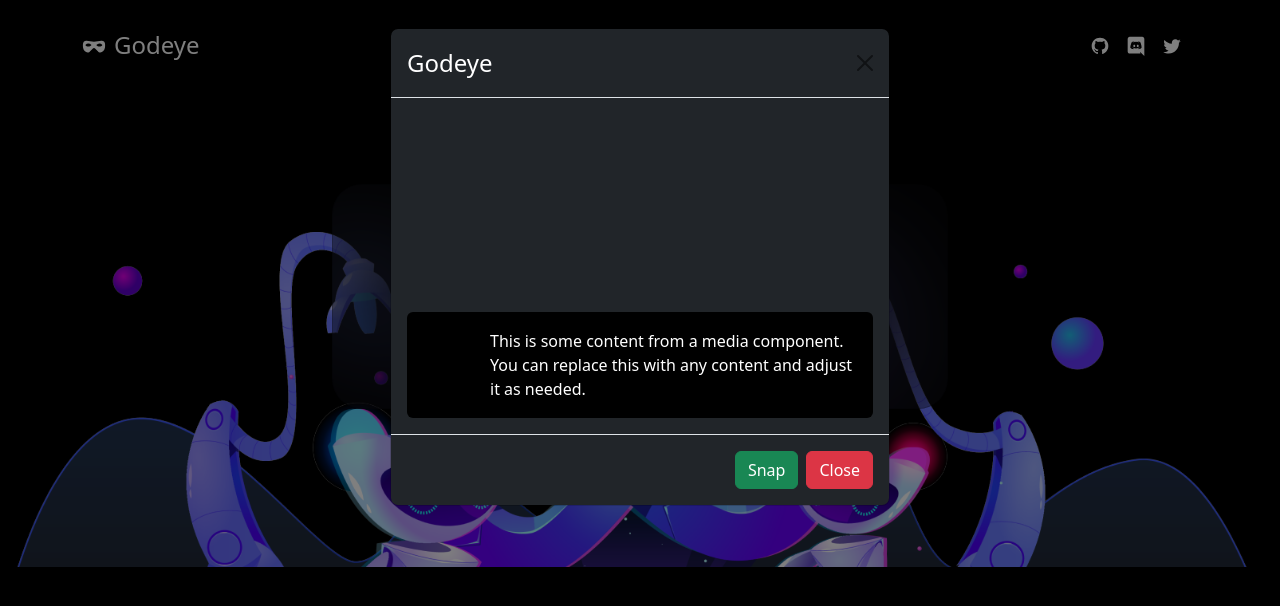
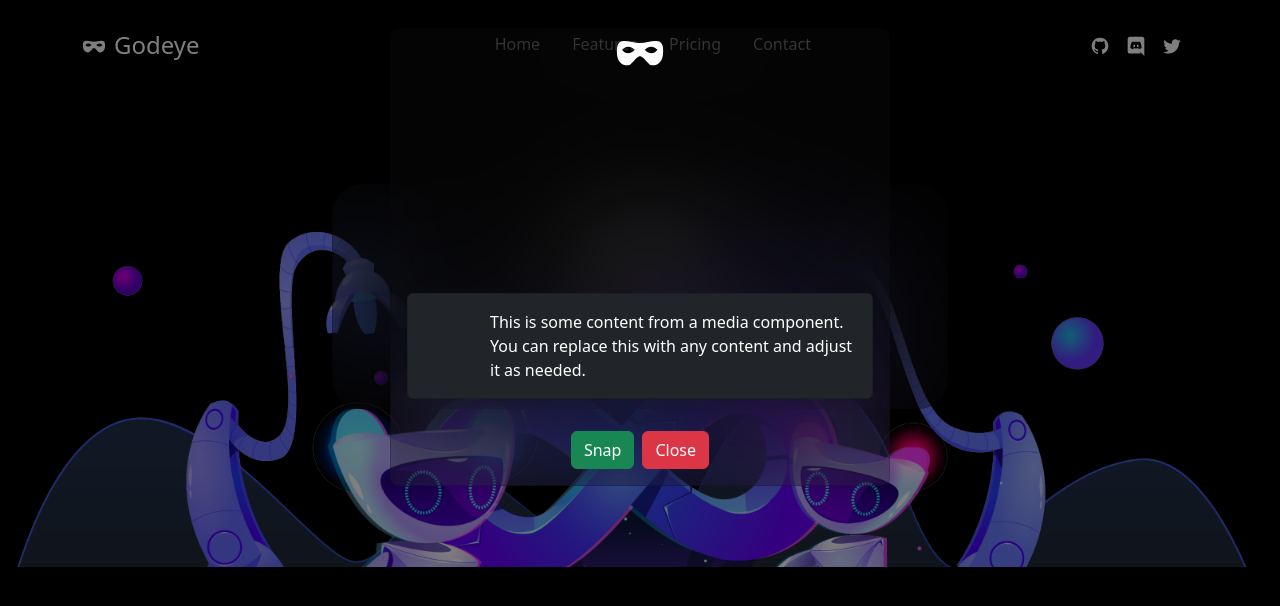
Before and after one commit to Jhon-crypt/project-godeye, a Next.js app: page /demo in a window 1280 px wide. Both pictures are taken after a click on the button "Open Camera". Shown: the top 606 px of the page. Built offline with nearby package versions, Linux system fonts and the light colour scheme; no server answers.

Commit message:
Updated camera modal

```diff
--- a/app/components/modal/godcard-modal.jsx
+++ b/app/components/modal/godcard-modal.jsx
@@ -1,4 +1,5 @@
 import { Fragment, useRef, useEffect, useState } from 'react';
+import { GiDominoMask } from "react-icons/gi";
 
 
 export default function GodcardModal() {
@@ -60,12 +61,17 @@ export default function GodcardModal() {
 
             <div class="modal fade" id="cameraModal">
                 <div class="modal-dialog modal-dialog-scrollable">
-                    <div class="modal-content bg-dark text-white">
+                    <div class="modal-content text-white" style={{ background: "rgba(39, 39, 39, 0.1)", backdropFilter: "blur(60px)", "-webkit-backdrop-filter": "blur(60px)", borderRadius: "30px;" }}>
 
 
-                        <div class="modal-header">
-                            <h4 class="modal-title">Godeye</h4>
-                            <button type="button" class="btn-close" data-bs-dismiss="modal"></button>
+                        <div class="border-bottom-0">
+                            <div className='d-flex align-content-center justify-content-center'>
+                                <GiDominoMask style={{
+                                    color: "white",
+                                    fontSize: "50px"
+                                }}>
+                                </GiDominoMask>
+                            </div>
                         </div>
 
 
@@ -74,9 +80,10 @@ export default function GodcardModal() {
                                 <div className='d-flex align-item-center justify-content-center rounded mb-5'>
                                     <video class="rounded" ref={videoRef}></video>
                                 </div>
-                                <div className='card bg-black'>
+
+                                <div className='card bg-dark'>
                                     <div className='card-body'>
-                                        <div className={'result' + (hasPhoto ? 'hasPhoto' : '')}>
+
                                         <div class="d-flex">
                                             <div class="flex-shrink-0">
                                                 <canvas class="img-fluid rounded" height={50} width={50} ref={photoRef}></canvas>
@@ -85,7 +92,7 @@ export default function GodcardModal() {
                                                 This is some content from a media component. You can replace this with any content and adjust it as needed.
                                             </div>
                                         </div>
-                                        </div>
+
                                     </div>
                                 </div>
 
@@ -93,7 +100,7 @@ export default function GodcardModal() {
                         </div>
 
 
-                        <div class="modal-footer">
+                        <div class="modal-footer d-flex align-content-center justify-content-center border-top-0">
                             <button type="button" class="btn btn-success" onClick={takePhoto}>Snap</button>
                             {hasPhoto ?
                                 <>
@@ -107,8 +114,8 @@ export default function GodcardModal() {
                         </div>
 
                     </div>
-                </div>
-            </div>
+                </div >
+            </div >
 
 
         </>
```
Lines whose indentation alone changed are shown as unchanged.
